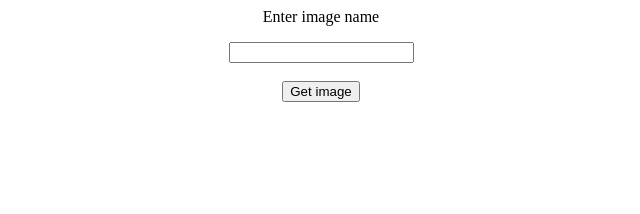
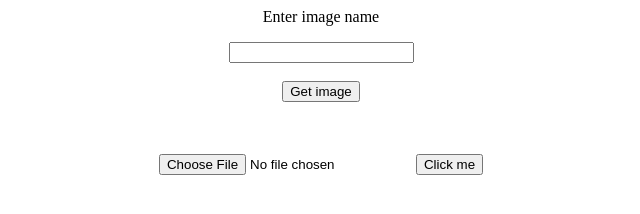
Before and after one commit to kirillsmirnov1/http-image-server, a plain HTML site: page index.html in a window 1280 px wide. Shown: the whole page, without its empty margins (319-959 px from the left). Drawn offline with Linux system fonts and the light colour scheme.

Commit message:
update index

```diff
--- a/index.html
+++ b/index.html
@@ -7,7 +7,13 @@
 			<form action="" method="get">
 				<input type="text" name="fileName"><br><br>
 	    		<button>Get image</button>
+			</form><br><br>
+
+			<form method="POST" enctype="multipart/form-data">
+				<input type="file" name="fileupload" value="fileupload" id="fileupload">
+				<input type="submit" value="Click me">
 			</form>
+
 		</div>
 	</body>
 </html>
```
